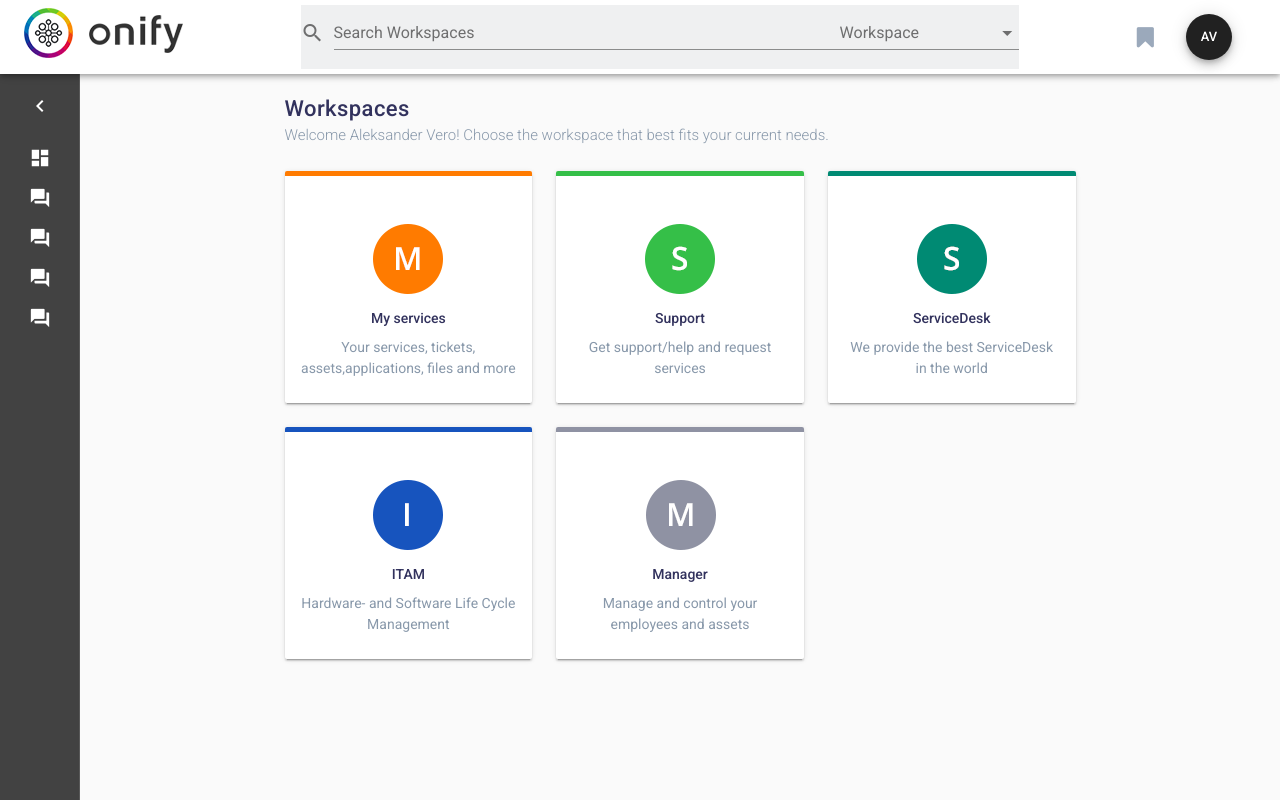
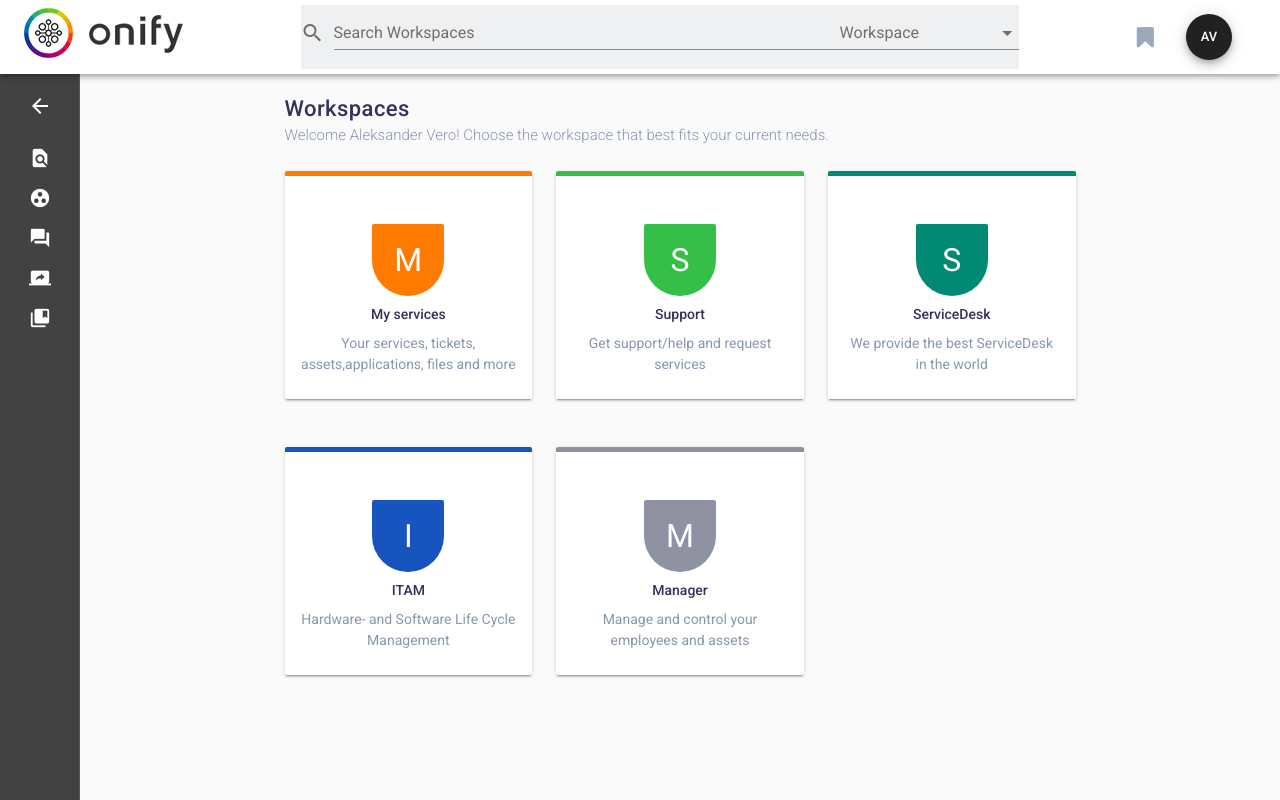
Before and after one commit to kletiakalavace/Designs, a Vue app: page /workspace in a window 1280 px wide. Built offline with nearby package versions, Linux system fonts and the light colour scheme.

Commit message:
find and replace the icons on navigation primary also changed some attributs,replaced the img of workspace with html and letters,fixed the hover and spacer

```diff
--- a/src/assets/sass/variables.scss
+++ b/src/assets/sass/variables.scss
@@ -8,6 +8,11 @@
 $blue--text:#32325d !important;
 $border-orange:#ff7b00 !important;
 $color-orange:#ff7b00 !important;
+$bg-orange:#ff7b00 !important;
+$bg-light-green:#35bf48 !important;
+$bg-dark-green:#008a73 !important;
+$bg-light-blue:#1754be !important;
+$bg-dark-grey:#8f92a3 !important;
 $border-light-green:#35bf48 !important;
 $color-light-green:#35bf48 !important;
 $border-dark-green:#008a73 !important;
@@ -19,3 +24,5 @@
 $bg-search:#eff0f1 !important;
 $text-search:#9ba9bb !important;
 $text-select:#23233d !important;
+$bg-navigation-mini:#293244 !important;
+$bg-navigation-open:#232b3a !important;
--- a/src/components/Header.vue
+++ b/src/components/Header.vue
@@ -1,4 +1,4 @@
-<template class="header-onify">
+<template class="header">
     <v-toolbar color="white" class="header-toolbar" height="74" fixed app>
         <v-toolbar-title>
             <img src="../assets/img/logo.png">
@@ -53,7 +53,7 @@
 
 <script>
     export default {
-        name: "header-onify",
+        name: "header",
         data: () => {
             let srcs = {
                 1: '/img/icon-service.a848273.png',
@@ -80,7 +80,7 @@
 <style lang="scss">
     @import '~@/assets/sass/variables.scss';
     .header-toolbar{
-        z-index: 9;
+        z-index: 99;
         .text-grey{
             color:#9ba9bb;
         }
--- a/src/components/Navigation.vue
+++ b/src/components/Navigation.vue
@@ -5,13 +5,14 @@
           :mini-variant.sync="mini"
           v-model="drawer"
           dark
+          class="primary-navigation"
   >
     <v-toolbar flat class="transparent">
       <v-list class="pa-0">
         <v-list-tile avatar>
           <v-list-tile-action>
             <v-btn icon @click.native.stop="mini = !mini">
-              <v-icon>chevron_left</v-icon>
+              <v-icon>arrow_back</v-icon>
             </v-btn>
           </v-list-tile-action>
         </v-list-tile>
@@ -21,7 +22,7 @@
       <v-divider></v-divider>
       <v-list-tile v-for="item in items" :key="item.title">
         <v-list-tile-action>
-          <v-icon>{{ item.icon }}</v-icon>
+          <v-icon >{{ item.icon }}</v-icon>
         </v-list-tile-action>
         <v-list-tile-content>
           <v-list-tile-title>{{ item.title }}</v-list-tile-title>
@@ -38,24 +39,38 @@
             return {
                 drawer: true,
                 items: [
-                    { title: 'Administration', icon: 'dashboard' },
-                    { title: 'Workspaces', icon: 'question_answer' },
+                    { title: 'Administration', icon: 'find_in_page' },
+                    { title: 'Workspaces', icon: 'group_work' },
                     { title: 'Processes', icon: 'question_answer' },
-                    { title: 'Shortcut', icon: 'question_answer' },
-                    { title: 'Bookmarks', icon: 'question_answer' }
+                    { title: 'Shortcut', icon: 'screen_share' },
+                    { title: 'Bookmarks', icon: 'collections_bookmark' }
                 ],
                 mini: true,
                 right: null
             }
-        }
+        },
+        /*   methods: {
+               updateDrawerState(state) {
+                   if (!state) { this.closeDrawer(); }
+                   else { this.openDrawer(); }
+                   console.log(state)
+               },
+               openDrawer() { this.$store.dispatch('navDrawer','open') },
+               closeDrawer() { this.$store.dispatch('navDrawer','close') }
+           },
+           updateDrawerState(state) {
+               if (state) {
+                   this.closeDrawer();
+               }
+           }*/
+
     }
 </script>
 
 <style lang="scss">
   @import '~@/assets/sass/variables.scss';
   .application--wrap{
-    .navigation-drawer{
-      background-color: #232b3a !important;
+    .primary-navigation{
       .icon{
         color:#5c6270;
       }
@@ -63,16 +78,25 @@
         color:#5c6270;
       }
       .list__tile{
+        height:65px;
         &:hover{
           .icon{
             color:#fff;
           }
           .list__tile__content{
             color:#fff;
+
           }
 
         }
       }
     }
+    .primary-navigation.navigation-drawer--open{
+      background-color: $bg-navigation-mini;
+    }
+    .primary-navigation.navigation-drawer--mini-variant{
+      background-color: $bg-navigation-open;
+    }
+
   }
 </style>
--- a/src/pages/Workspace.vue
+++ b/src/pages/Workspace.vue
@@ -7,7 +7,9 @@
         <v-layout row class="pt-2">
           <v-flex xs12 sm6 lg4 class="mr-4 block-workspace">
             <v-card lg4 class="pt-5 pb-2 text-md-center border-orange">
-              <img src="../assets/img/icon-service.png" alt="service-icon">
+              <span class="thumb-workspace bg-orange mx-auto d-block">
+                M
+              </span>
               <v-card-title class="pt-2">
                 <div>
                   <span class="blue--text body-2 d-block mb-2">My services</span>
@@ -25,7 +27,9 @@
           </v-flex>
           <v-flex xs12 sm6 lg4 class="mr-4 block-workspace">
             <v-card lg4 class="pt-5 pb-2 text-md-center border-light-green">
-              <img src="../assets/img/icon-support.png" alt="support-icon">
+               <span class="thumb-workspace bg-light-green mx-auto d-block">
+                S
+              </span>
               <v-card-title class="pt-2">
                 <div>
                   <span class="blue--text body-2 d-block mb-2">Support</span>
@@ -43,7 +47,9 @@
           </v-flex>
           <v-flex xs12 sm6 lg4 class="block-workspace">
             <v-card lg4 class="pt-5 pb-2 text-md-center border-dark-green">
-              <img src="../assets/img/icon-servicedesk.png" alt="servicedesk-icon">
+              <span class="thumb-workspace bg-dark-green mx-auto d-block">
+                S
+              </span>
               <v-card-title class="pt-2">
                 <div>
                   <span class="blue--text body-2 d-block mb-2">ServiceDesk</span>
@@ -61,10 +67,12 @@
             </v-card>
           </v-flex>
         </v-layout>
-        <v-layout row class="pt-4">
+        <v-layout row class="pt-5 mb-5">
           <v-flex xs12 sm6 lg4 class="mr-4 block-workspace">
             <v-card lg4 class="pt-5 pb-2 text-md-center border-light-blue">
-              <img src="../assets/img/icon-itam.png" alt="itam-icon">
+              <span class="thumb-workspace bg-light-blue mx-auto d-block">
+                I
+              </span>
               <v-card-title class="pt-2">
                 <div>
                   <span class="blue--text body-2 d-block mb-2">ITAM</span>
@@ -84,7 +92,9 @@
 
           <v-flex xs12 sm6 lg4 class="mr-4 block-workspace">
             <v-card lg4 class="pt-5 pb-2 text-md-center border-dark-grey">
-              <img src="../assets/img/icon-manager.png" alt="manager-icon">
+              <span class="thumb-workspace bg-dark-grey mx-auto d-block">
+                M
+              </span>
               <v-card-title class="pt-2">
                 <div>
                   <span class="blue--text body-2 d-block mb-2">Manager</span>
@@ -138,18 +148,41 @@
               font-weight: 400;
           }
         }
+        .thumb-workspace{
+          height:72px;
+          width:72px;
+          font-size: 32px;
+          color:#fff;
+          border-radius: 50%;
+          line-height: 72px;
+        }
+      }
+      .bg-orange{
+        background-color: $bg-orange;
       }
       .border-orange {
         border-top:5px solid $border-orange;
       }
+      .bg-light-green{
+        background-color: $bg-light-green;
+      }
       .border-light-green {
         border-top:5px solid $border-light-green;
+      }
+      .bg-dark-green{
+        background-color: $bg-dark-green;
       }
       .border-dark-green {
         border-top:5px solid $border-dark-green;
       }
+      .bg-light-blue{
+        background-color: $bg-light-blue;
+      }
       .border-light-blue{
         border-top:5px solid $border-light-blue;
+      }
+      .bg-dark-grey{
+        background-color: $bg-dark-grey;
       }
       .border-dark-grey{
         border-top:5px solid $border-dark-grey;
@@ -179,14 +212,14 @@
   .block-workspace{
     position: relative;
       div{
-        transition: max-height 0.05s ease-out;
-        -webkit-transition:max-height 0.05s ease-out;
-        -moz-transition:max-height 0.05s ease-out;
-        -o-transition: max-height 0.05s ease-out;
-        transition: top 0.05s ease-out;
-        -webkit-transition:top 0.05s ease-out;
-        -moz-transition:top 0.05s ease-out;
-        -o-transition: top 0.05s ease-out;
+        transition: max-height 0.15s ease-out;
+        -webkit-transition:max-height 0.15s ease-out;
+        -moz-transition:max-height 0.15s ease-out;
+        -o-transition: max-height 0.15s ease-out;
+        transition: top 0.15s ease-out;
+        -webkit-transition:top 0.15s ease-out;
+        -moz-transition:top 0.15s ease-out;
+        -o-transition: top 0.15s ease-out;
         max-height: 232px;
         top:0;
       }
@@ -196,7 +229,7 @@
         top:-20px;
         position: absolute;
         width: 100%;
-        z-index: 999;
+        z-index: 9;
       }
       /*
       position: relative;*/
```
Also changed, not shown: 9 other files (tests, documents, lock files or other folders).
